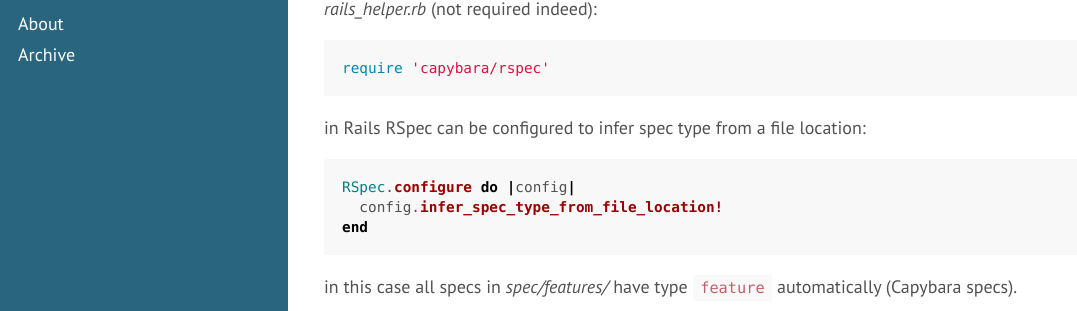
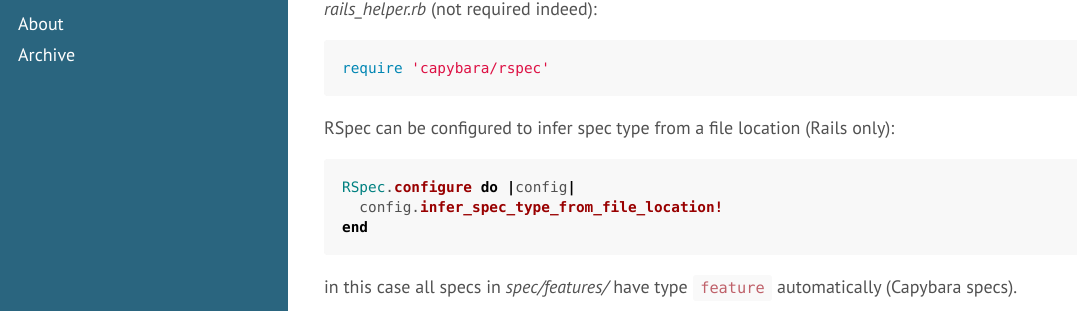
Before and after one commit to tap349/tap349.github.io, a Jekyll site: the page built from _posts/2016-04-09-capybara.md, in a window 1280 px wide and 900 px high, scrolled down 1884 px. Shown: the part 144-455 px from the top of the window, without its empty margins (0-1077 px from the left). Built offline with Jekyll 4.4.1, drawn with Linux system fonts in a browser that asks for light colours; some of the changed text lies outside the part shown.

Commit message:
update 2016-04-14_09:59:34

````diff
--- a/_posts/2016-04-09-capybara.md
+++ b/_posts/2016-04-09-capybara.md
@@ -57,7 +57,7 @@ _rails_helper.rb_ (not required indeed):
 require 'capybara/rspec'
 ```
 
-in Rails RSpec can be configured to infer spec type from a file location:
+RSpec can be configured to infer spec type from a file location (Rails only):
 
 ```ruby
 RSpec.configure do |config|
````
Also changed, not shown: other parts of _posts/2016-04-09-capybara.md (+2 -0 lines).
